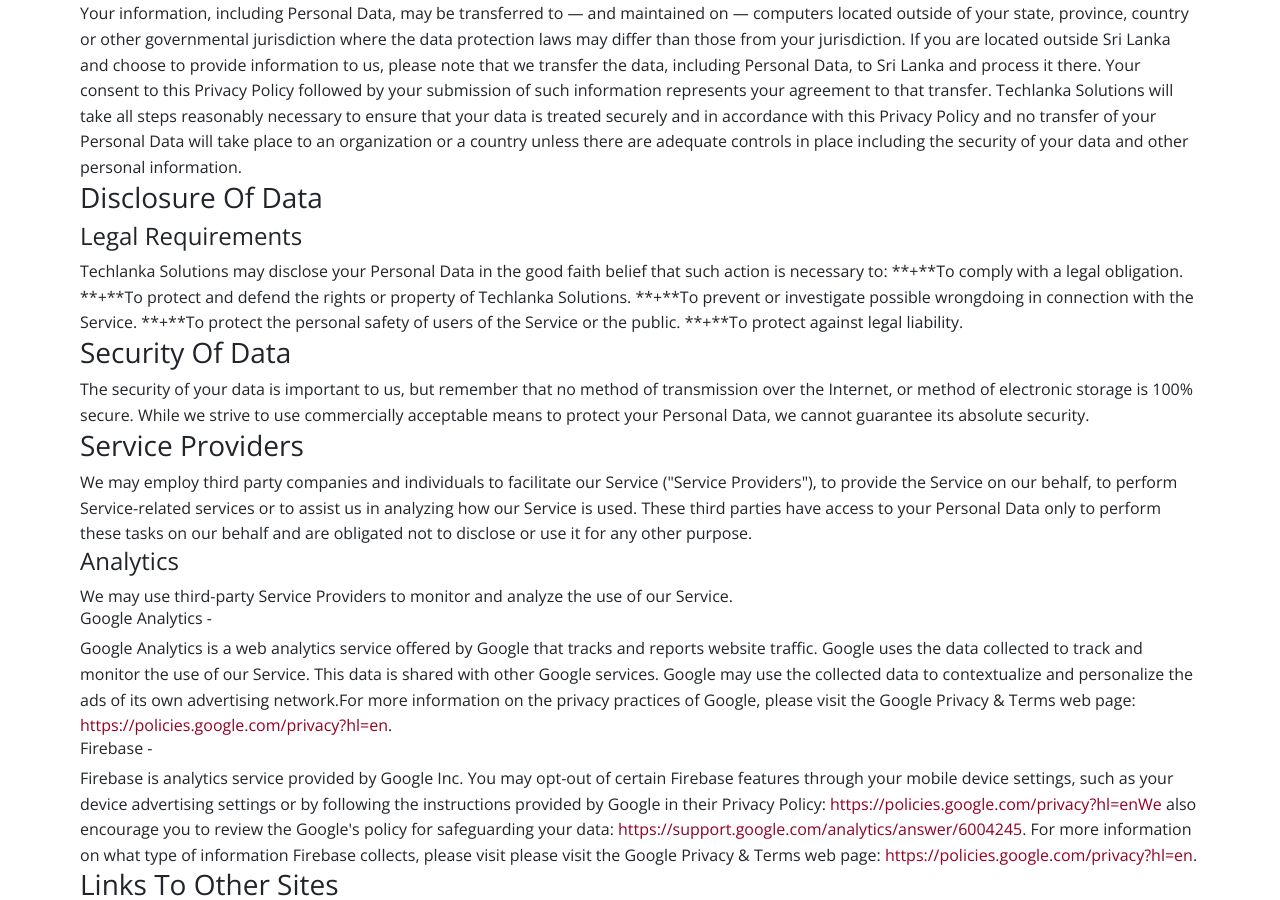
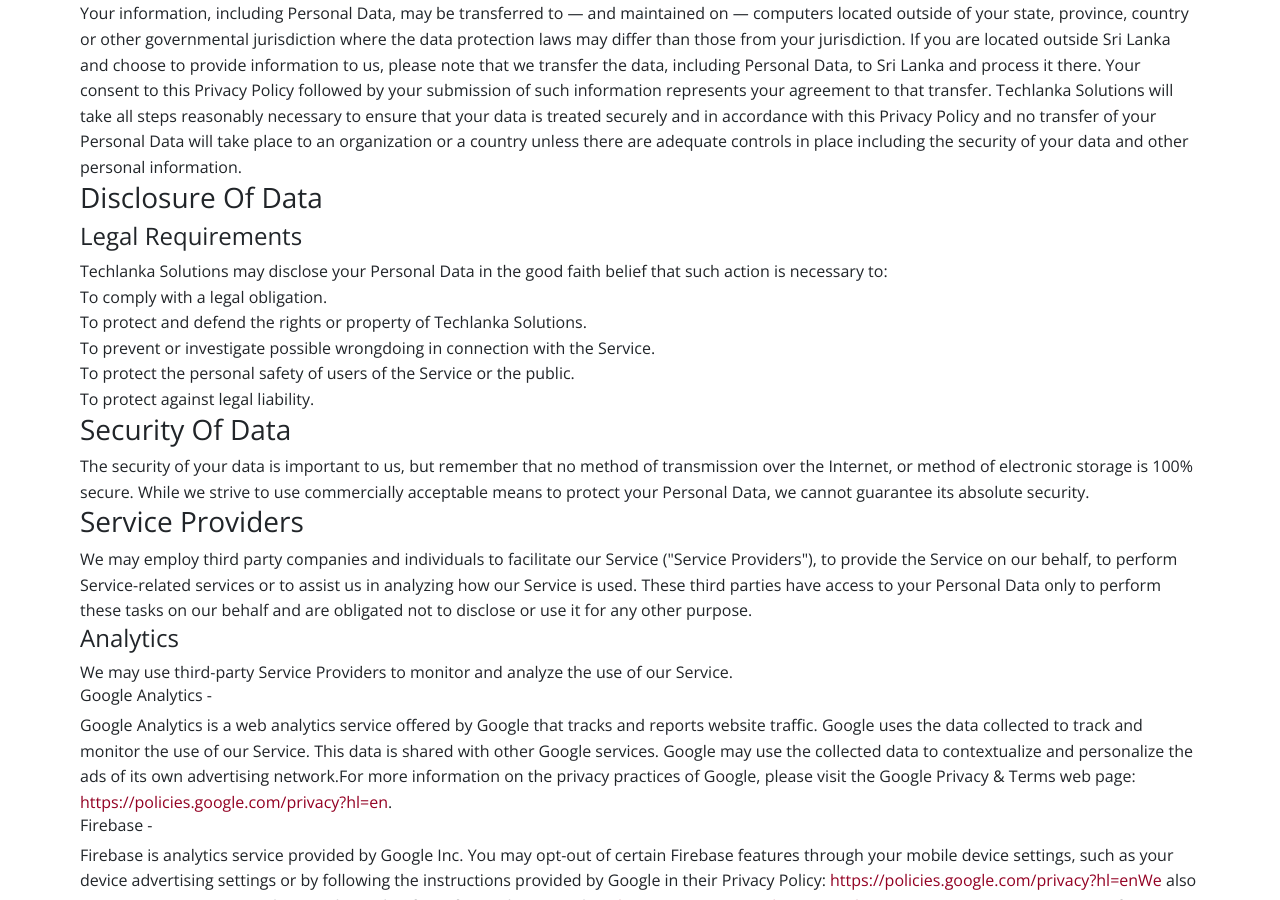
Before and after one commit to techlanka/business, a Jekyll site: the page built from privacy-policy.html, in a window 1280 px wide and 900 px high, scrolled down 1202 px. Built offline with Jekyll 4.4.1, drawn with Linux system fonts in a browser that asks for light colours.

```diff
--- a/privacy-policy.html
+++ b/privacy-policy.html
@@ -66,12 +66,12 @@ Techlanka Solutions will take all steps reasonably necessary to ensure that your
 
 <h4 id="">Legal Requirements</h4>
 Techlanka Solutions may disclose your Personal Data in the good faith belief that such action is necessary to:
-
-**+**To comply with a legal obligation.
-**+**To protect and defend the rights or property of Techlanka Solutions.
-**+**To prevent or investigate possible wrongdoing in connection with the Service.
-**+**To protect the personal safety of users of the Service or the public.
-**+**To protect against legal liability.
+<br>
+To comply with a legal obligation.<br>
+To protect and defend the rights or property of Techlanka Solutions.<br>
+To prevent or investigate possible wrongdoing in connection with the Service.<br>
+To protect the personal safety of users of the Service or the public.<br>
+To protect against legal liability.<br>
 
 <h3 id="">Security Of Data</h3>
 The security of your data is important to us, but remember that no method of transmission over the Internet, or method of electronic storage is 100% secure. While we strive to use commercially acceptable means to protect your Personal Data, we cannot guarantee its absolute security.
```
